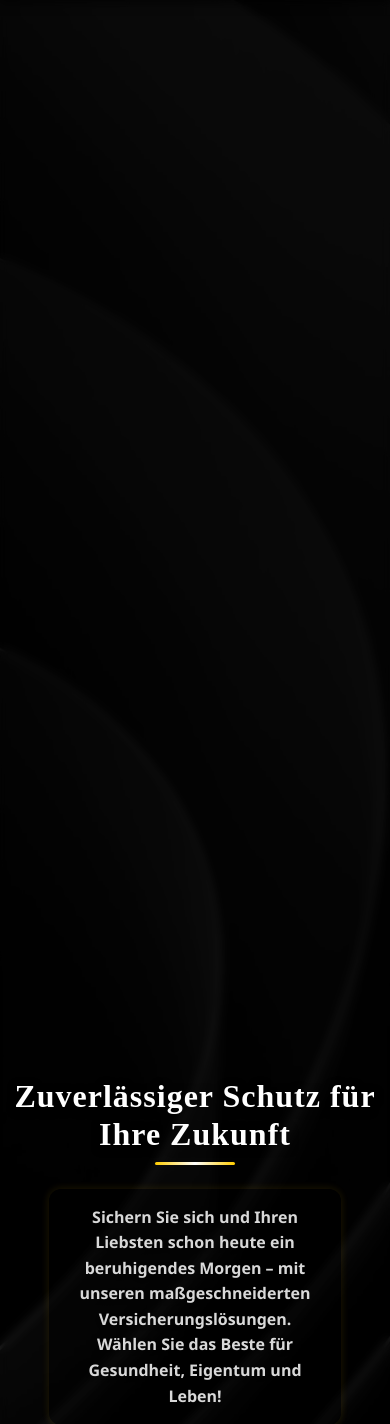
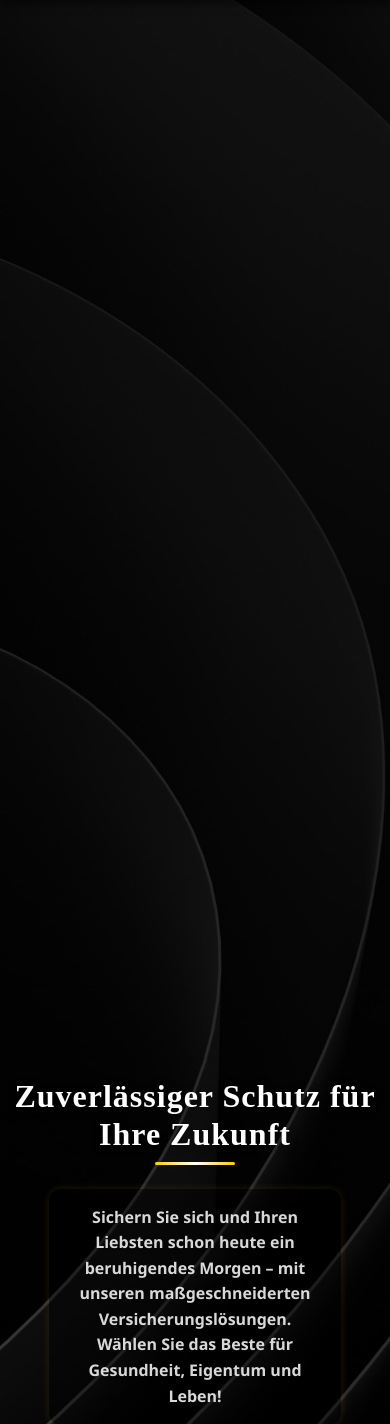
Before and after one commit to Vladimir-Strelec/insurance, a Django app: page / in a window 390 px wide. Shown: the part 182-1606 px from the top of the page. Run offline with Django 5.2, Linux system fonts and the light colour scheme; data that the repository does not hold is empty.

Commit message:
Prod 1.2

```diff
--- a/insuranceProject/myproject/myproject/settings.py
+++ b/insuranceProject/myproject/myproject/settings.py
@@ -9,7 +9,7 @@ import cloudinary.api
 import cloudinary_storage
 
 load_dotenv()
-#
+
 SECURE_SSL_REDIRECT = True
 SESSION_COOKIE_SECURE = True
 CSRF_COOKIE_SECURE = True
--- a/insuranceProject/myproject/static/css/style.css
+++ b/insuranceProject/myproject/static/css/style.css
@@ -102,18 +102,7 @@
             z-index: 0;
         }
 
-        .hero-overlay {
-            height: 100%;
-            position: absolute;
-            top: 0;
-            left: 0;
-            background: rgba(0, 0, 0, 0.4);
-            backdrop-filter: blur(4px);
-            z-index: 16;
-            pointer-events: auto;
-            box-sizing: border-box;
-            width: 100%;
-        }
+
 
         .hero-content {
             display: flex;
@@ -237,6 +226,7 @@
             width: 100%;
             height: 33vh;
         }
+
 
 /*-----------------------------------------------INFO-----------------------------------------------------------*/
 
@@ -524,6 +514,12 @@
                   box-shadow: 0 3px 8px rgba(0, 0, 0, 0.4);
                 }
                 @media (max-width: 756px) {
+                    .card-front img {
+                        padding-top: 1rem;
+                        max-width: 80%;
+                        max-height: 40vh;
+
+                    }
                     .black-button{
                         font-size: 1rem;
                         display: flex;
@@ -742,7 +738,7 @@
   position: fixed;
   bottom: 10%;
   right: 4%;
-  background-color: #f2df0a;
+  background-color: #ffcc00;
   color: black;
   padding: 15px;
   border-radius: 10%;
--- a/insuranceProject/myproject/template/hero/hero.html
+++ b/insuranceProject/myproject/template/hero/hero.html
@@ -9,4 +9,9 @@
     {% include 'hero/hero-details.html' %}
   {% endif %}
 
+
 </section>
+  <!-- SVG-perekhod -->
+  <svg class="transition-wave" viewBox="0 0 1440 60" xmlns="http://www.w3.org/2000/svg">
+    <path fill="#ffcc00" d="M0,0 C480,60 960,0 1440,60 L1440,60 L0,60 Z"></path>
+  </svg>
```
